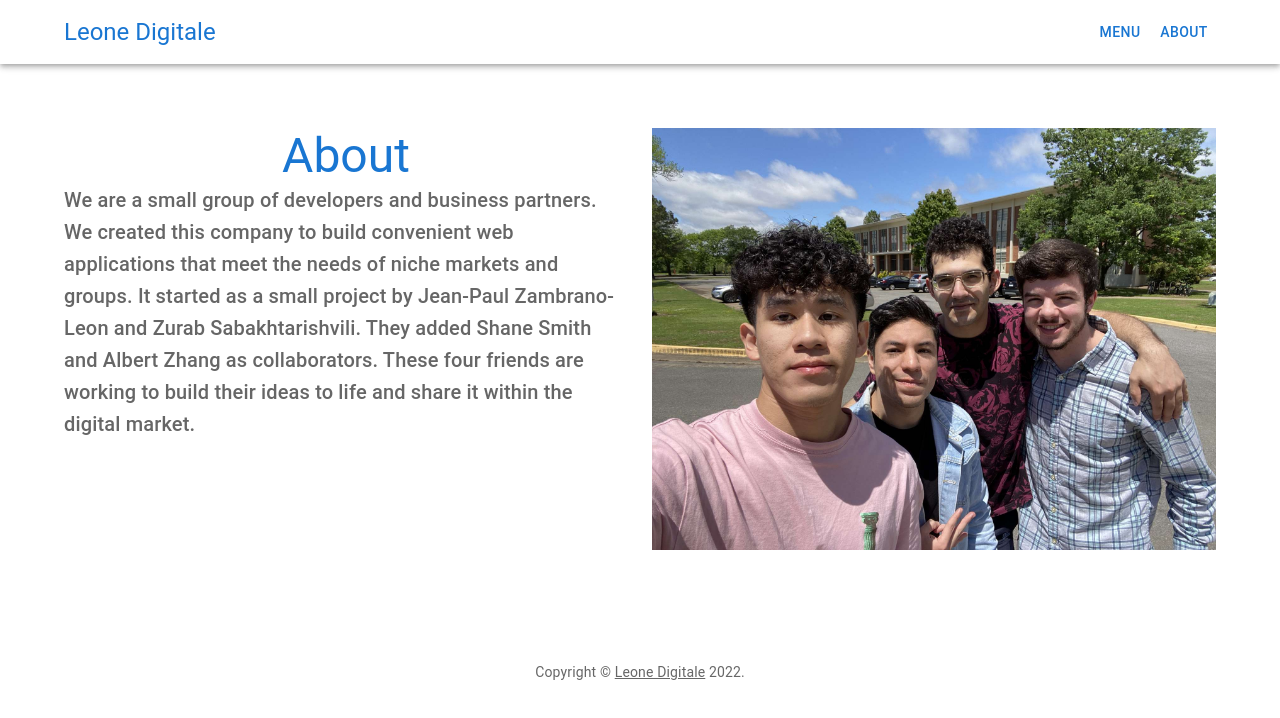
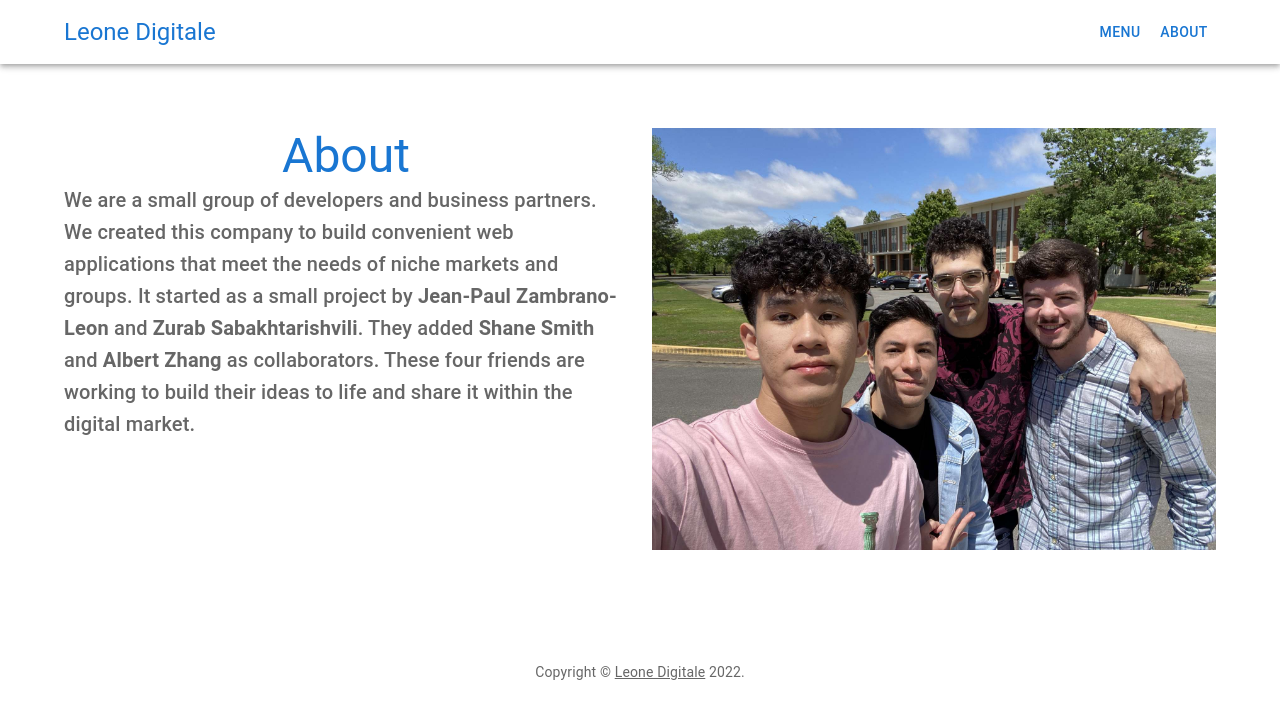
Before and after one commit to jpzambranoleon/static-website-mui, a React (Create React App) app: page /about in a window 1280 px wide. Shown: the top 718 px of the page. Built offline with nearby package versions, Linux system fonts and the light colour scheme; the HTML template or start-up script is replaced by a standard one.

Commit message:
Bolded the names in about

```diff
--- a/src/pages/aboutPage/AboutPage.jsx
+++ b/src/pages/aboutPage/AboutPage.jsx
@@ -2,36 +2,27 @@ import { Box, Container, Grid, ImageListItem, Typography } from "@mui/material";
 
 const itemData = [
   {
-        img: '/images/leone_digitale_group.jpg',
-        title: 'team'
+    img: "/images/leone_digitale_group.jpg",
+    title: "team",
   },
-]
+];
 
 export default function AboutPage() {
   return (
     <main>
-            <Box sx={{ bgcolor: 'background.paper', pt: 8, pb: 6, }}>
+      <Box sx={{ bgcolor: "background.paper", pt: 8, pb: 6 }}>
         <Container>
           <Grid container spacing={3}>
             <Grid item sx={12} sm={6}>
               <Box>
-                                <Typography
-                                    component="h1"
-                                    variant="h3"
-                                    align="center"
-                                    color="primary"
-                                >
+                <Typography component="h1" variant="h3" align="center" color="primary">
                   About
                 </Typography>
-                                <Typography
-                                    variant="h6"
-                                    align="left"
-                                    color="text.secondary"
-                                >
-                                    We are a small group of developers and business partners.
-                                    We created this company to build convenient web applications that meet the needs of niche markets and groups.
-                                    It started as a small project by Jean-Paul Zambrano-Leon and Zurab Sabakhtarishvili. They added Shane Smith and Albert Zhang as collaborators.
-                                    These four friends are working to build their ideas to life and share it within the digital market.
+                <Typography variant="h6" align="left" color="text.secondary">
+                  We are a small group of developers and business partners. We created this company to build convenient web applications that meet the needs of
+                  niche markets and groups. It started as a small project by <b>Jean-Paul Zambrano-Leon</b> and <b>Zurab Sabakhtarishvili</b>. They added{" "}
+                  <b>Shane Smith</b> and <b>Albert Zhang</b> as collaborators. These four friends are working to build their ideas to life and share it within
+                  the digital market.
                 </Typography>
               </Box>
             </Grid>
```
Lines whose indentation alone changed are shown as unchanged.
